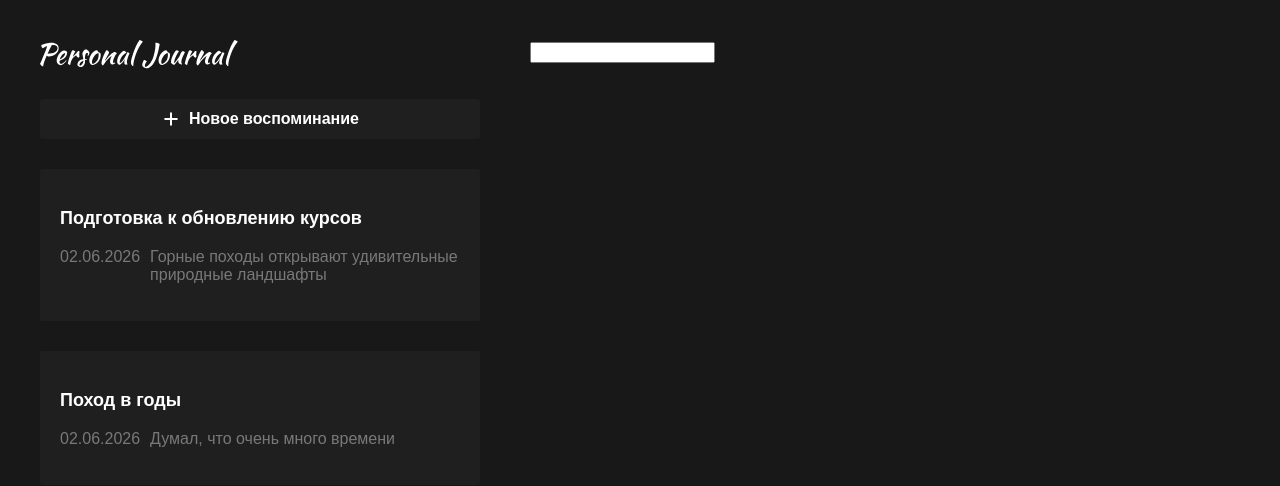
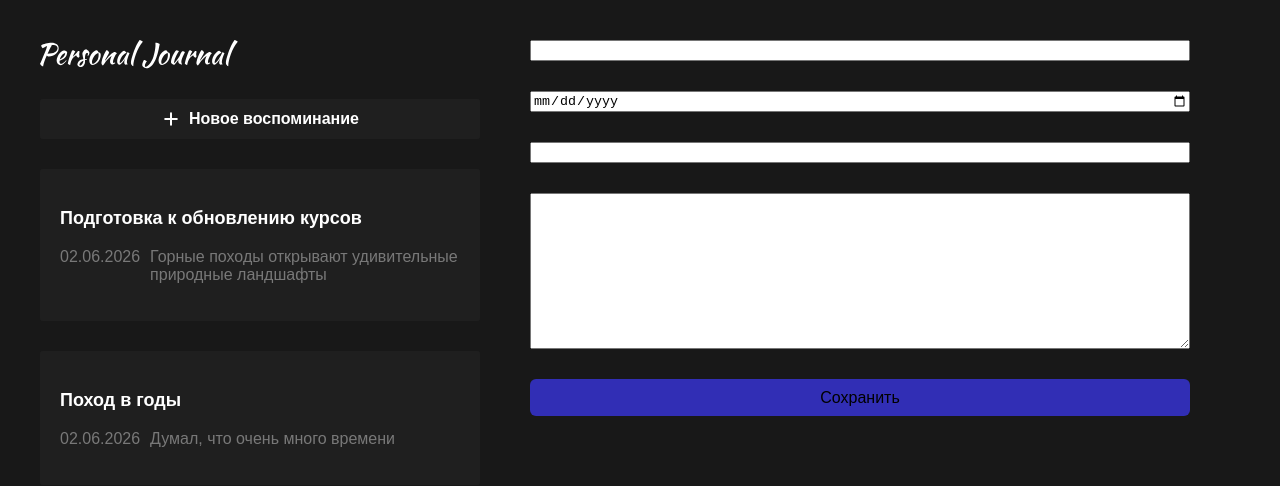
Before and after one commit to gribomen/ReactLearn, a React (Vite) app in the folder react-app/: page / in a window 1280 px wide. Shown: the top 486 px of the page. Built offline with nearby package versions, Linux system fonts and the light colour scheme.

Commit message:
Настроил работу форму и отправки данных.

```diff
--- a/react-app/src/App.jsx
+++ b/react-app/src/App.jsx
@@ -6,7 +6,8 @@
 import Header from './components/Header/Header';
 import JournalList from './components/JournalList/JournalList';
 import JournalAddButton from './components/JournalAddButton/JournalAddButton';
-import { useState } from 'react';
+import JournalForm from './components/JournalForm/JournalForm';
+
 function App() {
 
   const data = [
@@ -21,12 +22,6 @@
       text: 'Думал, что очень много времени'
     }
   ];
-
-  const [inputData, setInputData] = useState('');
-  const inputChange = (event) => {
-    setInputData(event.target.value);
-    console.log(inputData);
-  };
 
   return (
 
@@ -52,7 +47,7 @@
         </JournalList>
       </LeftPanel>
       <Body>
-        <input type="text" value={inputData} onChange={inputChange} />
+        <JournalForm />
       </Body>
 
     </div>
--- a/react-app/src/components/Button/Button.jsx
+++ b/react-app/src/components/Button/Button.jsx
@@ -1,15 +1,7 @@
-import { useState } from 'react';
 import './Button.css';
-function Button() {
-
-	const [text, setText] = useState('Сохранить');
-	console.log('Ререндер');
-	const clicked = () => {
-		setText(t => t + '!');
-		console.log(text);
-	};
+function Button({ text }) {
 	return (
-		<button onClick={clicked} className='button accent'>{text}</button>
+		<button className='button accent'>{text}</button>
 	);
 }
 
--- /dev/null
+++ b/react-app/src/components/JournalForm/JournalForm.css
@@ -0,0 +1,5 @@
+.journal-form {
+    display: flex;
+    flex-direction: column;
+    gap: 30px;
+}
--- /dev/null
+++ b/react-app/src/components/JournalForm/JournalForm.jsx
@@ -0,0 +1,29 @@
+import './JournalForm.css';
+import { useState } from 'react';
+import Button from '../Button/Button';
+function JournalForm() {
+    const [inputData, setInputData] = useState('');
+    const inputChange = (event) => {
+        setInputData(event.target.value);
+        console.log(inputData);
+    };
+
+    const addJournalItem = (e) => {
+        e.preventDefault();
+        const formData = new FormData(e.target);
+        const formProps = Object.fromEntries(formData);
+        console.log(formProps);
+    };
+
+    return (
+        <form className="journal-form" onSubmit={addJournalItem}>
+            <input type="text" name='title' />
+            <input type="date" name='date' />
+            <input type="text" name='tag' value={inputData} onChange={inputChange} />
+            <textarea name="post" id="" cols={30} rows={10}></textarea>
+            <Button text="Сохранить" />
+        </form>
+    );
+}
+
+export default JournalForm;
```
